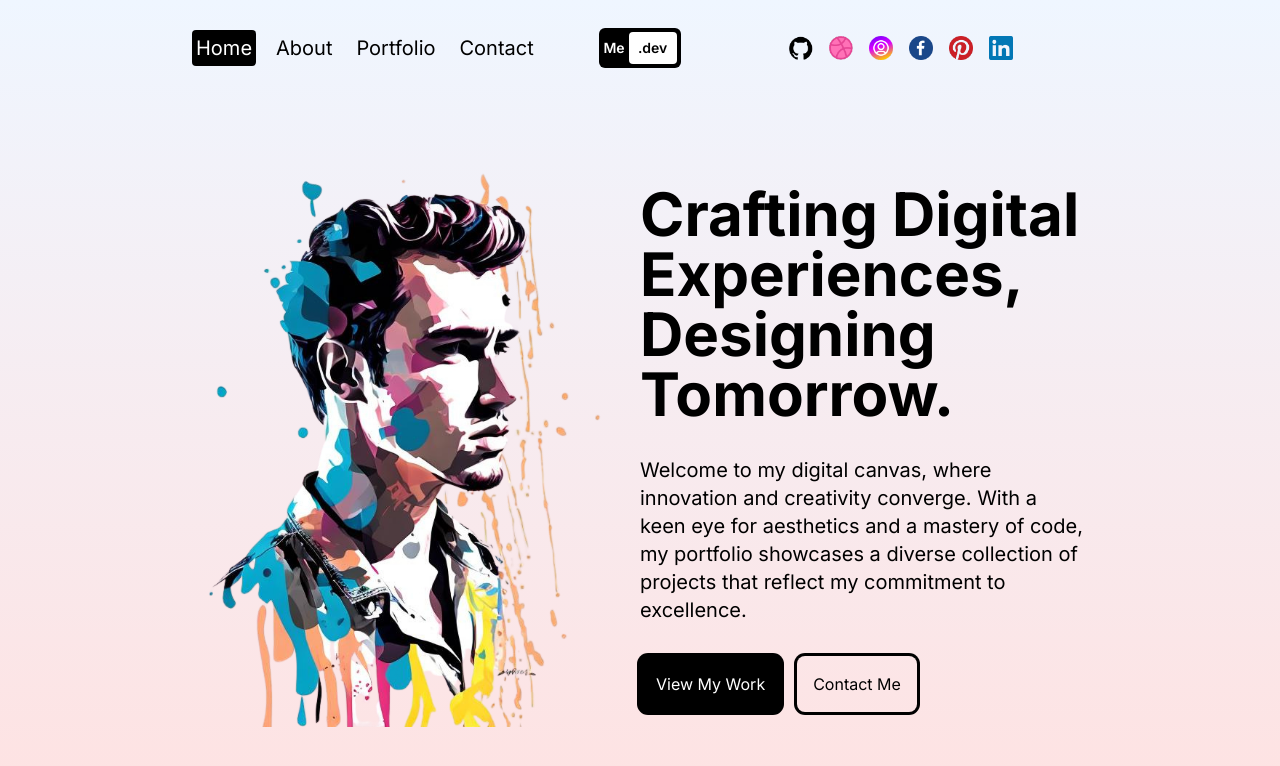
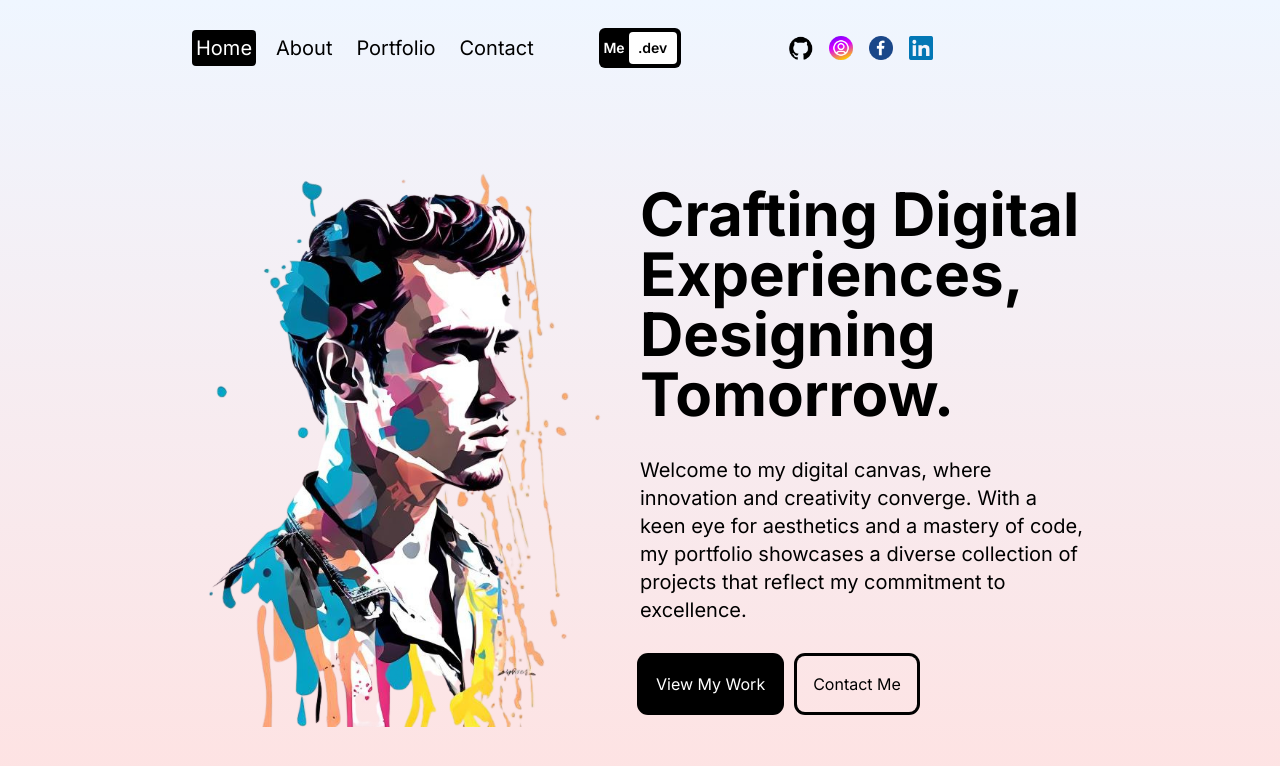
Before and after one commit to NNaumenko83/portfolio, a Next.js app: page / in a window 1280 px wide. Shown: the top 766 px of the page. Built offline with nearby package versions, Linux system fonts and the light colour scheme.

Commit message:
UPD: navbar

```diff
--- a/src/components/navbar.jsx
+++ b/src/components/navbar.jsx
@@ -101,7 +101,11 @@ const Navbar = () => {
             </div>
             {/* SOCIAL */}
             <div className="hidden w-1/3 gap-4 md:flex">
-                <Link href="/">
+                <Link
+                    href="https://github.com/NNaumenko83"
+                    target="blank"
+                    rel="nofollow  noopener noreferrer "
+                >
                     <Image
                         src="/github.png"
                         alt="GitHub icon"
@@ -109,15 +113,11 @@ const Navbar = () => {
                         height={24}
                     />
                 </Link>
-                <Link href="/">
-                    <Image
-                        src="/dribbble.png"
-                        alt="Dribbble icon"
-                        width={24}
-                        height={24}
-                    />
-                </Link>
-                <Link href="/">
+                <Link
+                    href="https://www.instagram.com/nick_naumenko/"
+                    target="blank"
+                    rel="nofollow  noopener noreferrer "
+                >
                     <Image
                         src="/instagram.png"
                         alt="Instagram icon"
@@ -125,7 +125,11 @@ const Navbar = () => {
                         height={24}
                     />
                 </Link>
-                <Link href="/">
+                <Link
+                    href="https://www.facebook.com/naumenko.nikolay"
+                    target="blank"
+                    rel="nofollow  noopener noreferrer "
+                >
                     <Image
                         src="/facebook.png"
                         alt="Facebook icon"
@@ -133,15 +137,11 @@ const Navbar = () => {
                         height={24}
                     />
                 </Link>
-                <Link href="/">
-                    <Image
-                        src="/pinterest.png"
-                        alt="Pinterest icon"
-                        width={24}
-                        height={24}
-                    />
-                </Link>
-                <Link href="/">
+                <Link
+                    href="https://www.linkedin.com/in/mykola--naumenko/"
+                    target="blank"
+                    rel="nofollow  noopener noreferrer "
+                >
                     <Image
                         src="/linkedin.png"
                         alt="Linkedin icon"
```
